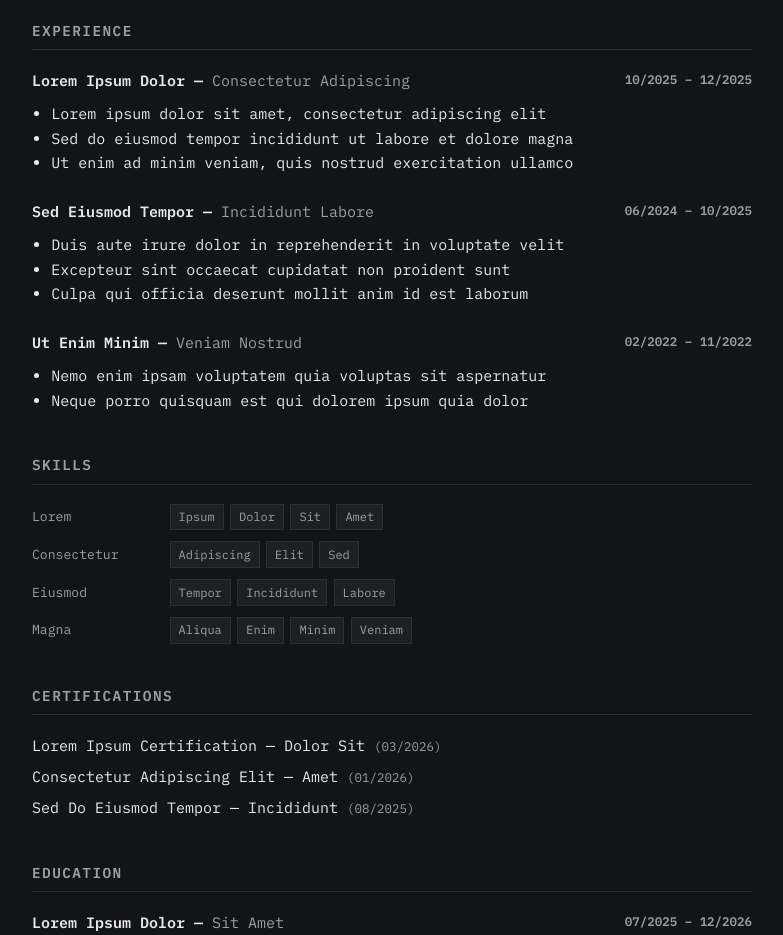
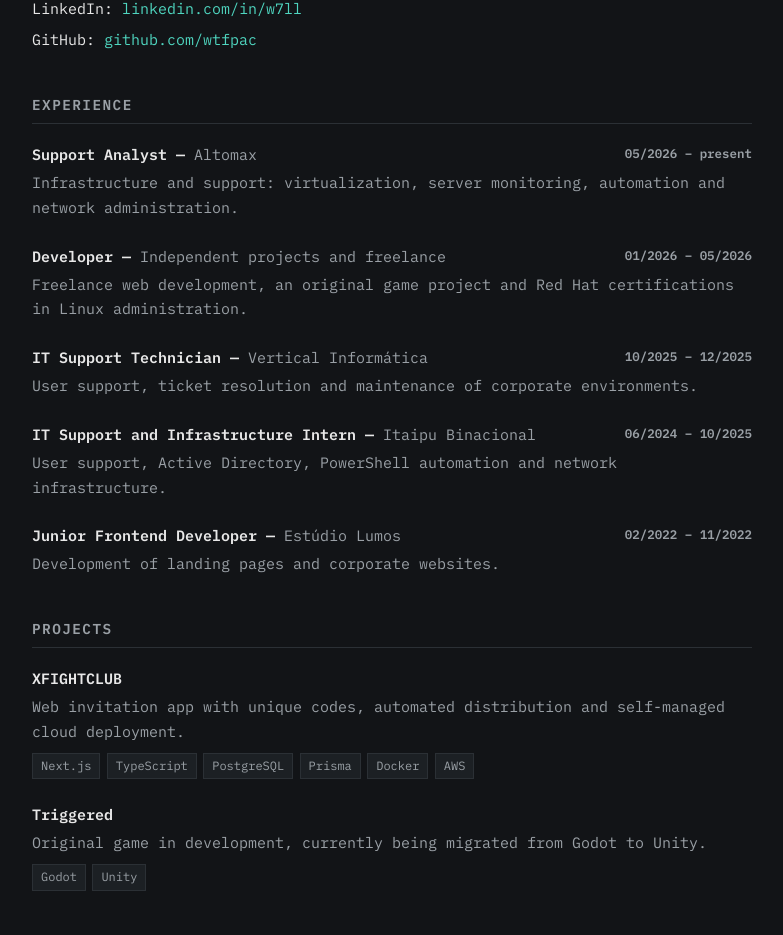
Before and after one commit to wtfpac/back2pac, a Next.js app: page /en in a window 1280 px wide. Shown: the part 594-1529 px from the top of the page, without its empty margins (248-1031 px from the left). Built offline with nearby package versions, Linux system fonts and the light colour scheme.

Commit message:
inclusão de informações

```diff
--- a/src/app/[lang]/page.js
+++ b/src/app/[lang]/page.js
@@ -8,7 +8,7 @@
   return (
     <main>
       <div className="hero">
-        <h1 className="hero-name">Wellington Alves Clemente</h1>
+        <h1 className="hero-name">Wellington Alves</h1>
         <p className="hero-tagline">{dict.hero.role} · {dict.hero.location}</p>
         <span className="hero-status">{dict.hero.available}</span>
       </div>
@@ -23,11 +23,16 @@
             {dict.contact.emailLabel}:{' '}
             <a href={`mailto:${dict.contact.email}`}>{dict.contact.email}</a>
           </li>
-          <li>{dict.contact.phoneLabel}: {dict.contact.phone}</li>
           <li>
             LinkedIn:{' '}
             <a href={dict.contact.linkedin} target="_blank" rel="noopener noreferrer">
-              {dict.contact.linkedin}
+              linkedin.com/in/w7ll
+            </a>
+          </li>
+          <li>
+            GitHub:{' '}
+            <a href={dict.contact.github} target="_blank" rel="noopener noreferrer">
+              github.com/wtfpac
             </a>
           </li>
         </ul>
@@ -35,14 +40,30 @@
 
       <Section id="experience" title={dict.sections.experience}>
         {dict.experience.items.map((job) => (
+          // empresa + periodo como chave: dois cargos iguais em empresas
+          // diferentes nao colidem
           <article key={`${job.company}-${job.period}`} className="entry">
             <div className="entry-head">
               <span>{job.role} — <span className="entry-org">{job.company}</span></span>
               <span className="entry-date">{job.period}</span>
             </div>
-            <ul>
-              {job.bullets.map((bullet) => <li key={bullet}>{bullet}</li>)}
-            </ul>
+            <p className="entry-note">{job.summary}</p>
+          </article>
+        ))}
+      </Section>
+
+      <Section id="projects" title={dict.sections.projects}>
+        {dict.projects.items.map((project) => (
+          <article key={project.name} className="entry">
+            <div className="entry-head">
+              <span>{project.name}</span>
+            </div>
+            <p className="entry-note">{project.summary}</p>
+            <div className="tag-list">
+              {project.tech.map((item) => (
+                <span key={item} className="tag">{item}</span>
+              ))}
+            </div>
           </article>
         ))}
       </Section>
@@ -91,12 +112,6 @@
         </div>
       </Section>
 
-      <Section id="soft-skills" title={dict.sections.softSkills}>
-        <ul>
-          {dict.softSkills.items.map((item) => <li key={item}>{item}</li>)}
-        </ul>
-      </Section>
-
       <Section id="links" title={dict.sections.links}>
         <ul className="inline-list">
           {dict.links.items.map((link) => (
--- a/src/app/globals.css
+++ b/src/app/globals.css
@@ -271,6 +271,10 @@
   gap: 0.4rem;
 }
 
+.entry .tag-list {
+  margin-top: 0.5rem;
+}
+
 .tag {
   font-size: 0.75rem;
   padding: 0.15rem 0.5rem;
--- a/src/dictionaries/en.json
+++ b/src/dictionaries/en.json
@@ -5,8 +5,12 @@
     "categories": "Categories",
     "search": "Search"
   },
+  "meta": {
+    "title": "Back 2 Pac",
+    "description": "Wellington Alves Clemente — IT infrastructure and web development, based in Brazil."
+  },
   "hero": {
-    "role": "Developer and IT Support",
+    "role": "IT Infrastructure and Web Development",
     "location": "Foz do Iguaçu, Brazil",
     "available": "Available for new opportunities"
   },
@@ -14,16 +18,16 @@
     "about": "About",
     "contact": "Contact",
     "experience": "Experience",
+    "projects": "Projects",
     "skills": "Skills",
     "certifications": "Certifications",
     "education": "Education",
     "languages": "Languages",
-    "softSkills": "Soft Skills",
     "links": "Links"
   },
   "content": {
     "postsTitle": "Posts",
-    "postsIntro": "Lorem ipsum dolor sit amet, consectetur adipiscing elit.",
+    "postsIntro": "Notes on infrastructure, development and whatever I'm learning.",
     "empty": "Nothing published yet.",
     "readingTime": "min read",
     "words": "words",
@@ -31,164 +35,106 @@
     "noResults": "No results found."
   },
   "about": {
-    "text": "Lorem ipsum dolor sit amet, consectetur adipiscing elit. Sed do eiusmod tempor incididunt ut labore et dolore magna aliqua. Ut enim ad minim veniam, quis nostrud exercitation ullamco laboris nisi ut aliquip ex ea commodo consequat."
+    "text": "I work with IT infrastructure and web development. Day to day I handle virtualization, monitoring and automation in a corporate environment, and in personal projects I build applications with Next.js, React and TypeScript. I hold a degree in Systems Analysis and Development, am currently studying Software Engineering at Uniamérica, and am Red Hat certified in Linux system administration."
   },
   "contact": {
     "emailLabel": "Email",
-    "phoneLabel": "Phone",
     "email": "contatoeipac@gmail.com",
-    "phone": "+55 45 99941-4753",
     "linkedin": "https://www.linkedin.com/in/w7ll/",
     "github": "https://github.com/wtfpac"
   },
   "experience": {
     "items": [
       {
-        "role": "Lorem Ipsum Dolor",
-        "company": "Consectetur Adipiscing",
-        "period": "10/2025 – 12/2025",
-        "bullets": [
-          "Lorem ipsum dolor sit amet, consectetur adipiscing elit",
-          "Sed do eiusmod tempor incididunt ut labore et dolore magna",
-          "Ut enim ad minim veniam, quis nostrud exercitation ullamco"
-        ]
+        "role": "Support Analyst",
+        "company": "Altomax",
+        "period": "05/2026 – present",
+        "summary": "Infrastructure and support: virtualization, server monitoring, automation and network administration."
       },
       {
-        "role": "Sed Eiusmod Tempor",
-        "company": "Incididunt Labore",
-        "period": "06/2024 – 10/2025",
-        "bullets": [
-          "Duis aute irure dolor in reprehenderit in voluptate velit",
-          "Excepteur sint occaecat cupidatat non proident sunt",
-          "Culpa qui officia deserunt mollit anim id est laborum"
-        ]
+        "role": "Developer",
+        "company": "Independent projects and freelance",
+        "period": "01/2026 – 05/2026",
+        "summary": "Freelance web development, an original game project and Red Hat certifications in Linux administration."
       },
       {
-        "role": "Ut Enim Minim",
-        "company": "Veniam Nostrud",
+        "role": "IT Support Technician",
+        "company": "Vertical Informática",
+        "period": "10/2025 – 12/2025",
+        "summary": "User support, ticket resolution and maintenance of corporate environments."
+      },
+      {
+        "role": "IT Support and Infrastructure Intern",
+        "company": "Itaipu Binacional",
+        "period": "06/2024 – 10/2025",
+        "summary": "User support, Active Directory, PowerShell automation and network infrastructure."
+      },
+      {
+        "role": "Junior Frontend Developer",
+        "company": "Estúdio Lumos",
         "period": "02/2022 – 11/2022",
-        "bullets": [
-          "Nemo enim ipsam voluptatem quia voluptas sit aspernatur",
-          "Neque porro quisquam est qui dolorem ipsum quia dolor"
-        ]
+        "summary": "Development of landing pages and corporate websites."
+      }
+    ]
+  },
+  "projects": {
+    "items": [
+      {
+        "name": "XFIGHTCLUB",
+        "summary": "Web invitation app with unique codes, automated distribution and self-managed cloud deployment.",
+        "tech": ["Next.js", "TypeScript", "PostgreSQL", "Prisma", "Docker", "AWS"]
+      },
+      {
+        "name": "Triggered",
+        "summary": "Original game in development, currently being migrated from Godot to Unity.",
+        "tech": ["Godot", "Unity"]
       }
     ]
   },
   "skills": {
     "groups": [
-      {
-        "category": "Lorem",
-        "items": [
-          "Ipsum",
-          "Dolor",
-          "Sit",
-          "Amet"
-        ]
-      },
-      {
-        "category": "Consectetur",
-        "items": [
-          "Adipiscing",
-          "Elit",
-          "Sed"
-        ]
-      },
-      {
-        "category": "Eiusmod",
-        "items": [
-          "Tempor",
-          "Incididunt",
-          "Labore"
-        ]
-      },
-      {
-        "category": "Magna",
-        "items": [
-          "Aliqua",
-          "Enim",
-          "Minim",
-          "Veniam"
-        ]
-      }
+      { "category": "Infrastructure", "items": ["Proxmox VE", "Windows Server", "Active Directory", "Linux"] },
+      { "category": "Monitoring", "items": ["Zabbix", "Grafana"] },
+      { "category": "Networking", "items": ["pfSense", "DHCP", "VoIP"] },
+      { "category": "Microsoft 365", "items": ["Entra ID", "SharePoint", "Exchange"] },
+      { "category": "Cloud & DevOps", "items": ["AWS", "Vercel", "Docker", "Nginx", "GitHub Actions"] },
+      { "category": "Back-end", "items": ["Node.js", "Java", "Spring Boot", "Python", "C", "C++"] },
+      { "category": "Front-end", "items": ["React", "Next.js", "Angular", "TypeScript", "JavaScript", "HTML", "CSS", "Tailwind"] },
+      { "category": "Databases", "items": ["PostgreSQL", "MySQL", "MongoDB", "Prisma", "Hibernate"] },
+      { "category": "Security", "items": ["OAuth", "Keycloak", "JWT", "HTTPS/TLS"] },
+      { "category": "Agile", "items": ["Scrum", "Kanban"] },
+      { "category": "Tools", "items": ["Git", "PowerShell", "Postman", "Jira", "Trello", "Figma", "Godot", "Unity"] }
     ]
   },
   "certifications": {
     "items": [
-      {
-        "name": "Lorem Ipsum Certification",
-        "issuer": "Dolor Sit",
-        "date": "03/2026"
-      },
-      {
-        "name": "Consectetur Adipiscing Elit",
-        "issuer": "Amet",
-        "date": "01/2026"
-      },
-      {
-        "name": "Sed Do Eiusmod Tempor",
-        "issuer": "Incididunt",
-        "date": "08/2025"
-      }
+      { "name": "Red Hat System Administration II (RH134)", "issuer": "Red Hat", "date": "08/2026" },
+      { "name": "Red Hat System Administration I (RH124)", "issuer": "Red Hat", "date": "08/2026" },
+      { "name": "Mendix Rapid Developer Certification", "issuer": "Mendix", "date": "03/2026" },
+      { "name": "HTML5: Foundations for Modern Web Pages", "issuer": "IFRS", "date": "01/2026" },
+      { "name": "Database Administrator", "issuer": "IFRS", "date": "08/2025" },
+      { "name": "Windows Server 2016: Active Directory", "issuer": "IFRS", "date": "07/2025" },
+      { "name": "Programming Logic", "issuer": "IFRS", "date": "07/2023" }
     ]
   },
   "education": {
     "items": [
-      {
-        "course": "Lorem Ipsum Dolor",
-        "school": "Sit Amet",
-        "period": "07/2025 – 12/2026",
-        "status": "In progress"
-      },
-      {
-        "course": "Consectetur Adipiscing",
-        "school": "Elit Sed",
-        "period": "01/2023 – 06/2025",
-        "status": "Completed"
-      }
+      { "course": "Software Engineering", "school": "Uniamérica", "period": "07/2025 – 12/2026", "status": "In progress" },
+      { "course": "Systems Analysis and Development", "school": "Uniamérica", "period": "01/2023 – 06/2025", "status": "Completed" }
     ]
   },
   "languages": {
     "items": [
-      {
-        "name": "Portuguese",
-        "level": "Native"
-      },
-      {
-        "name": "English",
-        "level": "Advanced"
-      },
-      {
-        "name": "Spanish",
-        "level": "Fluent"
-      },
-      {
-        "name": "Italian",
-        "level": "Intermediate"
-      }
-    ]
-  },
-  "softSkills": {
-    "items": [
-      "Lorem ipsum dolor sit amet consectetur",
-      "Adipiscing elit sed do eiusmod tempor",
-      "Incididunt ut labore et dolore magna aliqua",
-      "Ut enim ad minim veniam quis nostrud"
+      { "name": "Portuguese", "level": "Native" },
+      { "name": "English", "level": "Advanced" },
+      { "name": "Spanish", "level": "Fluent" },
+      { "name": "Italian", "level": "Intermediate" }
     ]
   },
   "links": {
     "items": [
-      {
-        "label": "GitHub",
-        "url": "https://github.com/wtfpac"
-      },
-      {
-        "label": "LinkedIn",
-        "url": "https://www.linkedin.com/in/w7ll/"
-      }
+      { "label": "GitHub", "url": "https://github.com/wtfpac" },
+      { "label": "LinkedIn", "url": "https://www.linkedin.com/in/w7ll/" }
     ]
-  },
-  "meta": {
-    "title": "Back 2 Pac",
-    "description": "Developer and IT support professional based in Foz do Iguaçu, Brazil. Back-end, front-end, infrastructure and cloud."
   }
 }
--- a/src/dictionaries/pt.json
+++ b/src/dictionaries/pt.json
@@ -5,8 +5,12 @@
     "categories": "Categorias",
     "search": "Busca"
   },
+  "meta": {
+    "title": "Back 2 Pac",
+    "description": "Wellington Alves Clemente — infraestrutura de TI e desenvolvimento web em Foz do Iguaçu."
+  },
   "hero": {
-    "role": "Desenvolvedor e Suporte de TI",
+    "role": "Infraestrutura de TI e Desenvolvimento Web",
     "location": "Foz do Iguaçu, Brasil",
     "available": "Disponível para novas oportunidades"
   },
@@ -14,16 +18,16 @@
     "about": "Sobre",
     "contact": "Contato",
     "experience": "Experiência",
+    "projects": "Projetos",
     "skills": "Skills",
     "certifications": "Certificações",
     "education": "Educação",
     "languages": "Idiomas",
-    "softSkills": "Soft Skills",
     "links": "Links"
   },
   "content": {
     "postsTitle": "Posts",
-    "postsIntro": "Lorem ipsum dolor sit amet, consectetur adipiscing elit.",
+    "postsIntro": "Anotações sobre infraestrutura, desenvolvimento e o que estou aprendendo.",
     "empty": "Nenhum conteúdo publicado ainda.",
     "readingTime": "min de leitura",
     "words": "palavras",
@@ -31,164 +35,106 @@
     "noResults": "Nenhum resultado encontrado."
   },
   "about": {
-    "text": "Lorem ipsum dolor sit amet, consectetur adipiscing elit. Sed do eiusmod tempor incididunt ut labore et dolore magna aliqua. Ut enim ad minim veniam, quis nostrud exercitation ullamco laboris nisi ut aliquip ex ea commodo consequat."
+    "text": "Trabalho com infraestrutura de TI e desenvolvimento web. No dia a dia lido com virtualização, monitoramento e automação em ambiente corporativo, e nos projetos pessoais construo aplicações com Next.js, React e TypeScript. Formado em Análise e Desenvolvimento de Sistemas e cursando Engenharia de Software na Uniamérica, com certificações Red Hat em administração de sistemas Linux."
   },
   "contact": {
     "emailLabel": "Email",
-    "phoneLabel": "Telefone",
     "email": "contatoeipac@gmail.com",
-    "phone": "+55 45 99941-4753",
     "linkedin": "https://www.linkedin.com/in/w7ll/",
     "github": "https://github.com/wtfpac"
   },
   "experience": {
     "items": [
       {
-        "role": "Lorem Ipsum Dolor",
-        "company": "Consectetur Adipiscing",
-        "period": "10/2025 – 12/2025",
-        "bullets": [
-          "Lorem ipsum dolor sit amet, consectetur adipiscing elit",
-          "Sed do eiusmod tempor incididunt ut labore et dolore magna",
-          "Ut enim ad minim veniam, quis nostrud exercitation ullamco"
-        ]
+        "role": "Analista de Suporte",
+        "company": "Altomax",
+        "period": "05/2026 – atual",
+        "summary": "Infraestrutura e suporte: virtualização, monitoramento de servidores, automação e administração de rede."
       },
       {
-        "role": "Sed Eiusmod Tempor",
-        "company": "Incididunt Labore",
-        "period": "06/2024 – 10/2025",
-        "bullets": [
-          "Duis aute irure dolor in reprehenderit in voluptate velit",
-          "Excepteur sint occaecat cupidatat non proident sunt",
-          "Culpa qui officia deserunt mollit anim id est laborum"
-        ]
+        "role": "Desenvolvedor",
+        "company": "Projetos autônomos e freelance",
+        "period": "01/2026 – 05/2026",
+        "summary": "Desenvolvimento web sob demanda, jogo autoral e certificações Red Hat em administração Linux."
       },
       {
-        "role": "Ut Enim Minim",
-        "company": "Veniam Nostrud",
+        "role": "Técnico de Suporte de TI",
+        "company": "Vertical Informática",
+        "period": "10/2025 – 12/2025",
+        "summary": "Atendimento a usuários, resolução de chamados e manutenção de ambientes corporativos."
+      },
+      {
+        "role": "Estagiário de Suporte e Infraestrutura de TI",
+        "company": "Itaipu Binacional",
+        "period": "06/2024 – 10/2025",
+        "summary": "Suporte a usuários, Active Directory, automação com PowerShell e infraestrutura de rede."
+      },
+      {
+        "role": "Desenvolvedor Frontend Júnior",
+        "company": "Estúdio Lumos",
         "period": "02/2022 – 11/2022",
-        "bullets": [
-          "Nemo enim ipsam voluptatem quia voluptas sit aspernatur",
-          "Neque porro quisquam est qui dolorem ipsum quia dolor"
-        ]
+        "summary": "Desenvolvimento de landing pages e websites institucionais."
+      }
+    ]
+  },
+  "projects": {
+    "items": [
+      {
+        "name": "XFIGHTCLUB",
+        "summary": "Aplicação web de convites com códigos únicos, distribuição automatizada e deploy próprio em nuvem.",
+        "tech": ["Next.js", "TypeScript", "PostgreSQL", "Prisma", "Docker", "AWS"]
+      },
+      {
+        "name": "Triggered",
+        "summary": "Jogo autoral em desenvolvimento, migrando de Godot para Unity.",
+        "tech": ["Godot", "Unity"]
       }
     ]
   },
   "skills": {
     "groups": [
-      {
-        "category": "Lorem",
-        "items": [
-          "Ipsum",
-          "Dolor",
-          "Sit",
-          "Amet"
-        ]
-      },
-      {
-        "category": "Consectetur",
-        "items": [
-          "Adipiscing",
-          "Elit",
-          "Sed"
-        ]
-      },
-      {
-        "category": "Eiusmod",
-        "items": [
-          "Tempor",
-          "Incididunt",
-          "Labore"
-        ]
-      },
-      {
-        "category": "Magna",
-        "items": [
-          "Aliqua",
-          "Enim",
-          "Minim",
-          "Veniam"
-        ]
-      }
+      { "category": "Infraestrutura", "items": ["Proxmox VE", "Windows Server", "Active Directory", "Linux"] },
+      { "category": "Monitoramento", "items": ["Zabbix", "Grafana"] },
+      { "category": "Redes", "items": ["pfSense", "DHCP", "VoIP"] },
+      { "category": "Microsoft 365", "items": ["Entra ID", "SharePoint", "Exchange"] },
+      { "category": "Cloud & DevOps", "items": ["AWS", "Vercel", "Docker", "Nginx", "GitHub Actions"] },
+      { "category": "Back-end", "items": ["Node.js", "Java", "Spring Boot", "Python", "C", "C++"] },
+      { "category": "Front-end", "items": ["React", "Next.js", "Angular", "TypeScript", "JavaScript", "HTML", "CSS", "Tailwind"] },
+      { "category": "Banco de Dados", "items": ["PostgreSQL", "MySQL", "MongoDB", "Prisma", "Hibernate"] },
+      { "category": "Segurança", "items": ["OAuth", "Keycloak", "JWT", "HTTPS/TLS"] },
+      { "category": "Ágil", "items": ["Scrum", "Kanban"] },
+      { "category": "Ferramentas", "items": ["Git", "PowerShell", "Postman", "Jira", "Trello", "Figma", "Godot", "Unity"] }
     ]
   },
   "certifications": {
     "items": [
-      {
-        "name": "Lorem Ipsum Certification",
-        "issuer": "Dolor Sit",
-        "date": "03/2026"
-      },
-      {
-        "name": "Consectetur Adipiscing Elit",
-        "issuer": "Amet",
-        "date": "01/2026"
-      },
-      {
-        "name": "Sed Do Eiusmod Tempor",
-        "issuer": "Incididunt",
-        "date": "08/2025"
-      }
+      { "name": "Red Hat System Administration II (RH134)", "issuer": "Red Hat", "date": "08/2026" },
+      { "name": "Red Hat System Administration I (RH124)", "issuer": "Red Hat", "date": "08/2026" },
+      { "name": "Mendix Rapid Developer Certification", "issuer": "Mendix", "date": "03/2026" },
+      { "name": "HTML5: Fundamentos para Páginas Web Modernas", "issuer": "IFRS", "date": "01/2026" },
+      { "name": "Administrador de Banco de Dados", "issuer": "IFRS", "date": "08/2025" },
+      { "name": "Windows Server 2016: Active Directory", "issuer": "IFRS", "date": "07/2025" },
+      { "name": "Lógica de Programação", "issuer": "IFRS", "date": "07/2023" }
     ]
   },
   "education": {
     "items": [
-      {
-        "course": "Lorem Ipsum Dolor",
-        "school": "Sit Amet",
-        "period": "07/2025 – 12/2026",
-        "status": "Cursando"
-      },
-      {
-        "course": "Consectetur Adipiscing",
-        "school": "Elit Sed",
-        "period": "01/2023 – 06/2025",
-        "status": "Concluído"
-      }
+      { "course": "Engenharia de Software", "school": "Uniamérica", "period": "07/2025 – 12/2026", "status": "Cursando" },
+      { "course": "Análise e Desenvolvimento de Sistemas", "school": "Uniamérica", "period": "01/2023 – 06/2025", "status": "Concluído" }
     ]
   },
   "languages": {
     "items": [
-      {
-        "name": "Português",
-        "level": "Nativo"
-      },
-      {
-        "name": "Inglês",
-        "level": "Avançado"
-      },
-      {
-        "name": "Espanhol",
-        "level": "Fluente"
-      },
-      {
-        "name": "Italiano",
-        "level": "Intermediário"
-      }
-    ]
-  },
-  "softSkills": {
-    "items": [
-      "Lorem ipsum dolor sit amet consectetur",
-      "Adipiscing elit sed do eiusmod tempor",
-      "Incididunt ut labore et dolore magna aliqua",
-      "Ut enim ad minim veniam quis nostrud"
+      { "name": "Português", "level": "Nativo" },
+      { "name": "Inglês", "level": "Avançado" },
+      { "name": "Espanhol", "level": "Fluente" },
+      { "name": "Italiano", "level": "Intermediário" }
     ]
   },
   "links": {
     "items": [
-      {
-        "label": "GitHub",
-        "url": "https://github.com/wtfpac"
-      },
-      {
-        "label": "LinkedIn",
-        "url": "https://www.linkedin.com/in/w7ll/"
-      }
+      { "label": "GitHub", "url": "https://github.com/wtfpac" },
+      { "label": "LinkedIn", "url": "https://www.linkedin.com/in/w7ll/" }
     ]
-  },
-  "meta": {
-    "title": "Back 2 Pac",
-    "description": "Desenvolvedor e profissional de suporte de TI em Foz do Iguaçu. Back-end, front-end, infraestrutura e cloud."
   }
 }
```
